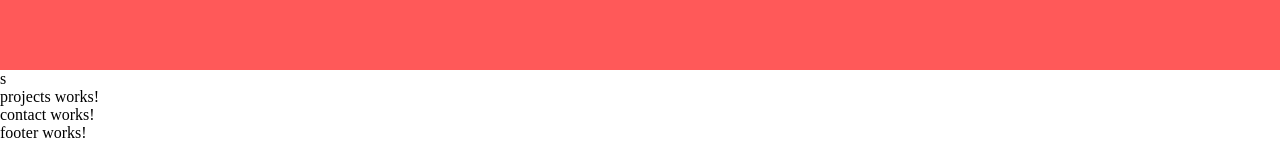
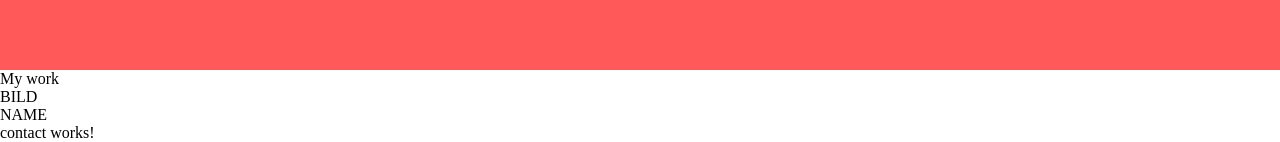
Before and after one commit to LinaWionsek/portfolio, an Angular app: page / in a window 1280 px wide. Shown: the part 2117-2259 px from the top of the page. Built offline with nearby package versions, Linux system fonts and the light colour scheme.

Commit message:
project service

```diff
--- a/src/app/main-content/my-skills/my-skills.component.html
+++ b/src/app/main-content/my-skills/my-skills.component.html
@@ -13,4 +13,4 @@
 
     </div>
 
-</section>s
+</section>
--- a/src/app/main-content/my-work/my-work.component.html
+++ b/src/app/main-content/my-work/my-work.component.html
@@ -1,3 +1,4 @@
 <section>
+    My work
     <app-projects></app-projects>
 </section>
--- a/src/app/main-content/my-work/projects/projects.component.html
+++ b/src/app/main-content/my-work/projects/projects.component.html
@@ -1 +1,4 @@
-<p>projects works!</p>
+<div>
+    <div>BILD</div>
+    <div>NAME</div>
+</div>
```
Also changed, not shown: src/app/services/projects/projects.service.ts (added, +20 -0 lines), 1 other file (tests, documents, lock files or other folders).
